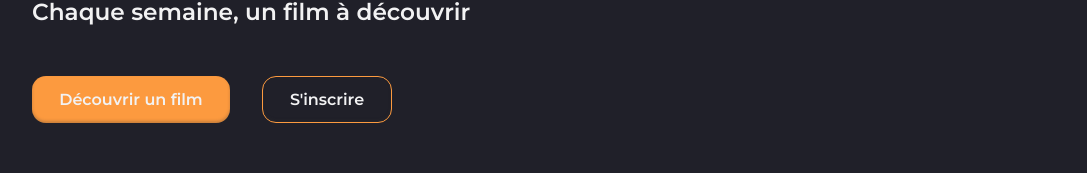
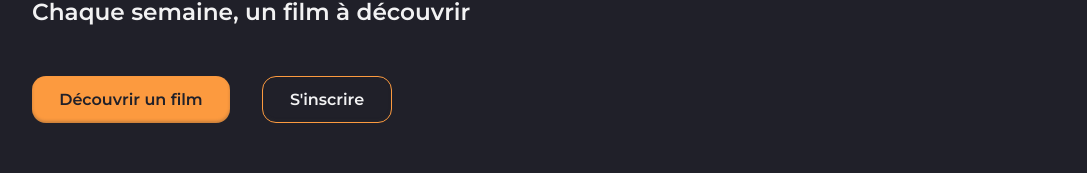
Before and after one commit to Julien-Goletto/cinevoraces-front, a React (Create React App) app: page / in a window 1280 px wide. Shown: the part 259-432 px from the top of the page, without its empty margins (96-1183 px from the left). Built offline with nearby package versions, Linux system fonts and the light colour scheme.

Commit message:
<fix> button color

```diff
--- a/src/components/Buttons/Button.module.scss
+++ b/src/components/Buttons/Button.module.scss
@@ -16,6 +16,7 @@ button {
 
 .button--full {
   background-color: var.$primary;
+  color: var.$background;
 }
 
 .button--empty {
```
